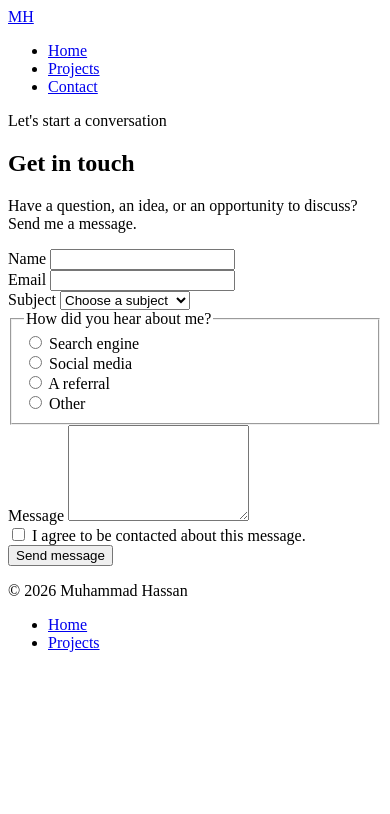
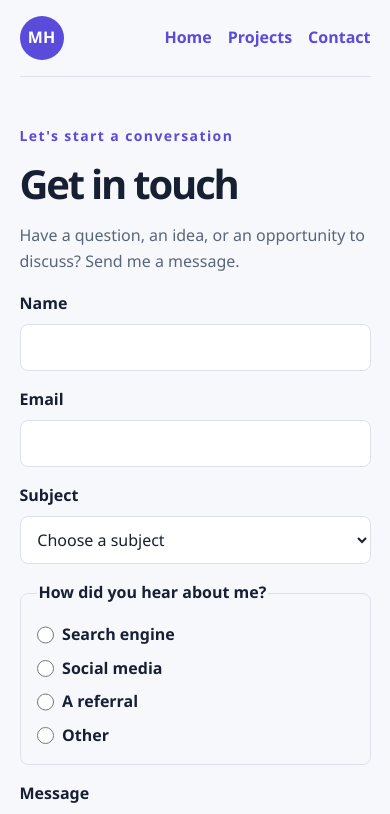
Before and after one commit to hassannaeem1123/my-portfolio, a plain HTML site: page contact.html in a window 390 px wide. Shown: the top 814 px of the page. Drawn offline with Linux system fonts and the light colour scheme.

Commit message:
feat: add responsive shared portfolio styles

```diff
--- a/contact.html
+++ b/contact.html
@@ -5,6 +5,7 @@
     <meta name="viewport" content="width=device-width, initial-scale=1">
     <meta name="description" content="Contact Muhammad Hassan about software, web, mobile, and AI projects.">
     <title>Muhammad Hassan | Contact</title>
+    <link rel="stylesheet" href="styles.css">
   </head>
   <body>
     <header>
@@ -66,7 +67,7 @@
             <label for="message">Message</label>
             <textarea id="message" name="message" rows="6" required minlength="20"></textarea>
           </div>
-          <div>
+          <div class="consent-row">
             <input id="consent" name="consent" type="checkbox" required>
             <label for="consent">I agree to be contacted about this message.</label>
           </div>
--- /dev/null
+++ b/styles.css
@@ -0,0 +1,297 @@
+*,
+*::before,
+*::after {
+  box-sizing: border-box;
+}
+
+:root {
+  --color-page: #f7f8fc;
+  --color-surface: #ffffff;
+  --color-text: #172033;
+  --color-muted: #596579;
+  --color-accent: #5b4bdb;
+  --color-accent-hover: #4435b8;
+  --color-border: #dce1ec;
+  --color-highlight: #eeecff;
+  --color-focus: #d45b21;
+  --radius-small: 0.5rem;
+  --radius-card: 1rem;
+  --radius-pill: 999px;
+  --space-1: 0.5rem;
+  --space-2: 1rem;
+  --space-3: 1.5rem;
+  --space-4: 2rem;
+  --space-5: 3rem;
+  --content-width: 70rem;
+}
+
+body {
+  min-height: 100vh;
+  margin: 0;
+  background: var(--color-page);
+  color: var(--color-text);
+  font-family: "Segoe UI", Arial, sans-serif;
+  line-height: 1.6;
+}
+
+a {
+  color: var(--color-accent);
+}
+
+a:hover {
+  color: var(--color-accent-hover);
+}
+
+:focus-visible {
+  outline: 3px solid var(--color-focus);
+}
+
+header,
+footer {
+  display: flex;
+  align-items: center;
+  justify-content: space-between;
+  gap: var(--space-2);
+  width: 90%;
+  max-width: var(--content-width);
+  margin: 0 auto;
+  padding-top: var(--space-2);
+  padding-bottom: var(--space-2);
+}
+
+header {
+  flex-wrap: wrap;
+  border-bottom: 1px solid var(--color-border);
+}
+
+header > a {
+  display: grid;
+  width: 2.75rem;
+  place-items: center;
+  height: 2.75rem;
+  border-radius: 50%;
+  background: var(--color-accent);
+  color: #fff;
+  font-weight: 800;
+  text-decoration: none;
+}
+
+header > a:hover {
+  background: var(--color-accent-hover);
+  color: #fff;
+}
+
+nav ul,
+footer ul {
+  display: flex;
+  flex-wrap: wrap;
+  gap: var(--space-2);
+  margin: 0;
+  padding: 0;
+  list-style: none;
+}
+
+nav a {
+  font-weight: 600;
+  text-decoration: none;
+}
+
+main {
+  width: 90%;
+  max-width: var(--content-width);
+  margin: 0 auto;
+}
+
+main > section {
+  padding-top: clamp(2.5rem, 8vw, 6rem);
+  padding-bottom: clamp(2.5rem, 8vw, 6rem);
+}
+
+h1,
+h2,
+h3,
+p {
+  margin-top: 0;
+}
+
+h1,
+h2,
+h3 {
+  line-height: 1.15;
+}
+
+h1 {
+  max-width: 40rem;
+  margin-bottom: var(--space-2);
+  font-size: clamp(2.5rem, 9vw, 5.5rem);
+  letter-spacing: -0.055em;
+}
+
+h2 {
+  margin-bottom: var(--space-2);
+  font-size: clamp(1.75rem, 5vw, 3rem);
+  letter-spacing: -0.035em;
+}
+
+main > section > p:first-child {
+  color: var(--color-accent);
+  font-size: 0.875rem;
+  font-weight: 800;
+  letter-spacing: 0.1em;
+}
+
+main > section > p {
+  max-width: 40rem;
+  color: var(--color-muted);
+}
+
+main > section:first-child {
+  padding-top: clamp(3rem, 12vw, 8rem);
+}
+
+.button-link,
+button {
+  display: inline-flex;
+  min-height: 2.75rem;
+  align-items: center;
+  justify-content: center;
+  margin: var(--space-1) var(--space-1) var(--space-1) 0;
+  padding: 0.7rem 1.1rem;
+  border: 1px solid var(--color-accent);
+  border-radius: var(--radius-pill);
+  background: var(--color-accent);
+  color: #fff;
+  font-family: inherit;
+  font-size: 1rem;
+  font-weight: 700;
+  text-decoration: none;
+}
+
+.button-link:hover,
+button:hover {
+  background: var(--color-accent-hover);
+  color: #fff;
+}
+
+.button-link-secondary {
+  background: transparent;
+  color: var(--color-accent);
+}
+
+main ul {
+  padding-left: 1.25rem;
+}
+
+#project-controls {
+  display: grid;
+  gap: var(--space-1);
+  max-width: 42rem;
+  margin-top: var(--space-3);
+  margin-bottom: var(--space-3);
+}
+
+label,
+legend {
+  font-weight: 700;
+}
+
+input,
+select,
+textarea {
+  width: 100%;
+  min-height: 2.75rem;
+  padding: 0.7rem 0.8rem;
+  border: 1px solid var(--color-border);
+  border-radius: var(--radius-small);
+  background: var(--color-surface);
+  color: var(--color-text);
+  font-family: inherit;
+  font-size: 1rem;
+}
+
+.project-grid {
+  display: grid;
+  grid-template-columns: minmax(0, 1fr);
+  gap: var(--space-2);
+}
+
+.project-card {
+  padding: var(--space-3);
+  border: 1px solid var(--color-border);
+  border-radius: var(--radius-card);
+  background: var(--color-surface);
+}
+
+.project-card h2,
+.project-card h3 {
+  font-size: 1.35rem;
+}
+
+.project-card p:last-child {
+  margin-bottom: 0;
+}
+
+#contact-form {
+  display: grid;
+  gap: var(--space-2);
+  max-width: 42rem;
+}
+
+#contact-form > div {
+  display: grid;
+  gap: var(--space-1);
+}
+
+#contact-form fieldset {
+  display: grid;
+  gap: var(--space-1);
+  margin: 0;
+  padding: var(--space-2);
+  border: 1px solid var(--color-border);
+  border-radius: var(--radius-small);
+}
+
+#contact-form fieldset > div,
+#contact-form .consent-row {
+  display: flex;
+  align-items: center;
+  gap: var(--space-1);
+}
+
+#contact-form input[type="radio"],
+#contact-form input[type="checkbox"] {
+  width: 1.1rem;
+  min-height: 1.1rem;
+  margin: 0;
+}
+
+#contact-form button {
+}
+
+footer {
+  flex-wrap: wrap;
+  border-top: 1px solid var(--color-border);
+  color: var(--color-muted);
+}
+
+footer p {
+  margin: 0;
+}
+
+@media (min-width: 40rem) {
+  .project-grid {
+    grid-template-columns: repeat(2, minmax(0, 1fr));
+    gap: var(--space-3);
+  }
+
+  #project-controls {
+    grid-template-columns: 1fr 2fr;
+    align-items: center;
+  }
+}
+
+@media (min-width: 64rem) {
+  .project-grid {
+    grid-template-columns: repeat(3, minmax(0, 1fr));
+  }
+}
```
Also changed, not shown: index.html (+3 -2 lines), projects.html (+2 -1 lines).
